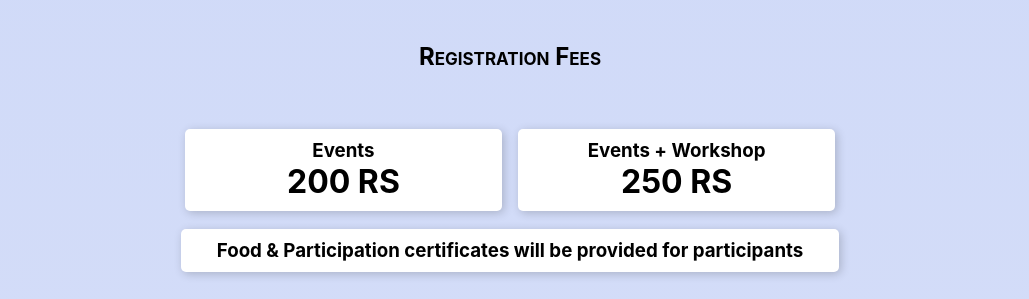
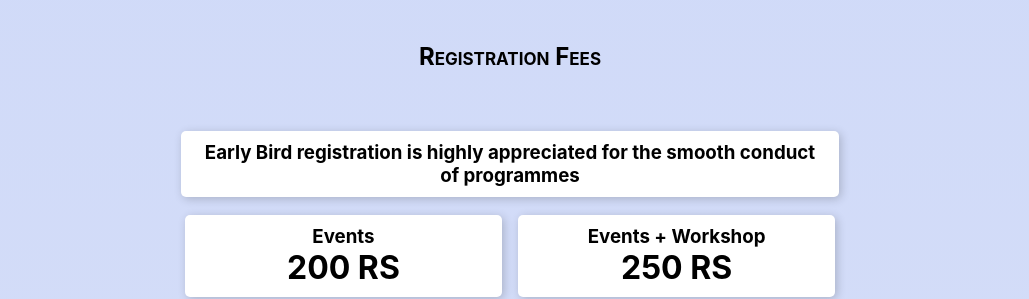
Before and after one commit to sdivakaran143/Ablaze23, a React (Create React App) app: page / in a window 1280 px wide. Shown: the part 1340-1639 px from the top of the page, without its empty margins (130-1159 px from the left). Built offline with nearby package versions, Linux system fonts and the light colour scheme; no server answers.

Commit message:
Update Regestrationfee.js

```diff
--- a/src/components/Regestrationfee.js
+++ b/src/components/Regestrationfee.js
@@ -5,6 +5,9 @@ export default function Regestrationfee(){
   return (
     <div className={styles.regestrationfeesdiv}>
         <h2>Registration Fees</h2>
+        <div className={styles.notice}>
+            <h3>Early Bird registration is highly appreciated for the smooth conduct of programmes</h3>
+        </div>
         <div className={styles.regestrationfee}>
             <div className={styles.feecard}>
                 <h3>Events</h3>
```
